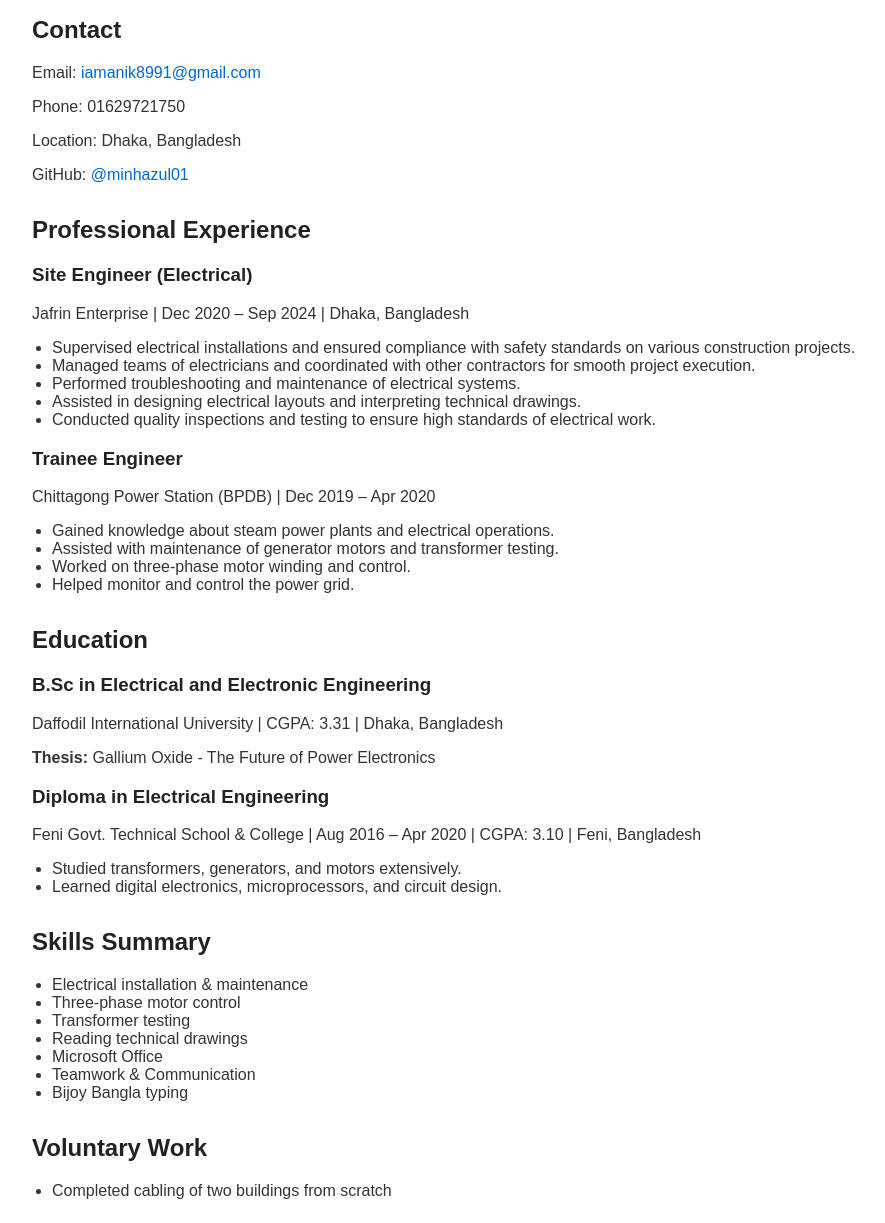
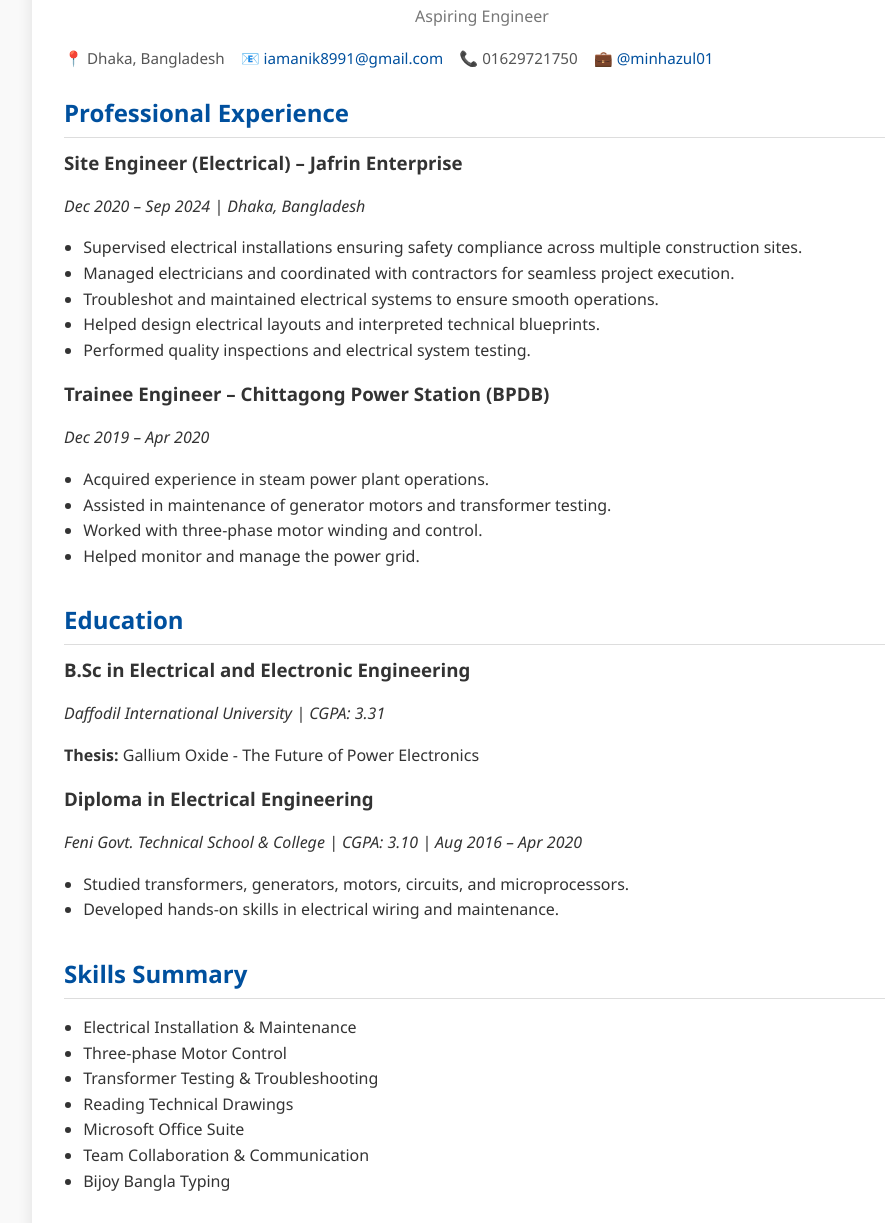
Before and after one commit to MINHAZUL4/resume, a plain HTML site: page index.html in a window 1280 px wide. Shown: the part 127-1350 px from the top of the page, without its empty margins (158-1043 px from the left). Drawn offline with Linux system fonts and the light colour scheme.

Commit message:
Update index.html

```diff
--- a/index.html
+++ b/index.html
@@ -2,127 +2,145 @@
 <html lang="en">
 <head>
   <meta charset="UTF-8" />
-  <meta name="viewport" content="width=device-width, initial-scale=1.0" />
+  <meta name="viewport" content="width=device-width, initial-scale=1.0"/>
   <title>MD MINHAZUL ISLAM | Resume</title>
   <style>
+    * {
+      box-sizing: border-box;
+    }
     body {
-      font-family: Arial, sans-serif;
       margin: 0;
-      padding: 0 1rem;
-      background: #f4f4f4;
+      font-family: 'Segoe UI', Tahoma, Geneva, Verdana, sans-serif;
+      background: #f9f9f9;
       color: #333;
+      line-height: 1.6;
     }
     .container {
       max-width: 900px;
-      margin: auto;
+      margin: 2rem auto;
       background: #fff;
       padding: 2rem;
-      box-shadow: 0 0 10px rgba(0,0,0,0.1);
-      border-radius: 10px;
+      border-radius: 8px;
+      box-shadow: 0 5px 15px rgba(0,0,0,0.1);
     }
-    h1, h2, h3 {
-      color: #222;
+    header {
+      text-align: center;
+      margin-bottom: 1.5rem;
     }
-    h1 {
-      margin-bottom: 0;
+    header h1 {
+      margin: 0;
+      font-size: 2rem;
     }
-    .subtitle {
-      font-size: 1.1rem;
-      margin-top: 0;
+    header p {
       color: #777;
     }
-    .section {
-      margin-top: 2rem;
+    section {
+      margin-bottom: 2rem;
     }
-    .contact a {
-      display: inline-block;
-      margin-right: 1rem;
-      color: #0066cc;
+    h2 {
+      color: #00509e;
+      margin-bottom: 0.5rem;
+      border-bottom: 1px solid #ddd;
+      padding-bottom: 0.3rem;
+    }
+    h3 {
+      margin: 0.6rem 0 0.2rem;
+      color: #333;
+    }
+    ul {
+      padding-left: 1.2rem;
+    }
+    .info-line {
+      display: flex;
+      flex-wrap: wrap;
+      gap: 1rem;
+      font-size: 0.95rem;
+      color: #555;
+    }
+    a {
+      color: #00509e;
       text-decoration: none;
     }
-    ul {
-      padding-left: 20px;
-    }
-    .skill-list, .edu-list {
-      list-style-type: disc;
+    a:hover {
+      text-decoration: underline;
     }
     @media (max-width: 600px) {
-      body {
-        padding: 1rem;
+      .info-line {
+        flex-direction: column;
       }
     }
   </style>
 </head>
 <body>
   <div class="container">
-    <h1>MD. MINHAZUL ISLAM</h1>
-    <p class="subtitle">Aspiring Engineer</p>
+    <header>
+      <h1>MD. MINHAZUL ISLAM</h1>
+      <p>Aspiring Engineer</p>
+      <div class="info-line">
+        <span>📍 Dhaka, Bangladesh</span>
+        <span>📧 <a href="mailto:iamanik8991@gmail.com">iamanik8991@gmail.com</a></span>
+        <span>📞 01629721750</span>
+        <span>💼 <a href="https://github.com/minhazul01" target="_blank">@minhazul01</a></span>
+      </div>
+    </header>
 
-    <div class="section contact">
-      <h2>Contact</h2>
-      <p>Email: <a href="mailto:iamanik8991@gmail.com">iamanik8991@gmail.com</a></p>
-      <p>Phone: 01629721750</p>
-      <p>Location: Dhaka, Bangladesh</p>
-      <p>GitHub: <a href="https://github.com/minhazul01" target="_blank">@minhazul01</a></p>
-    </div>
-
-    <div class="section">
+    <section>
       <h2>Professional Experience</h2>
 
-      <h3>Site Engineer (Electrical)</h3>
-      <p>Jafrin Enterprise | Dec 2020 – Sep 2024 | Dhaka, Bangladesh</p>
+      <h3>Site Engineer (Electrical) – Jafrin Enterprise</h3>
+      <p><em>Dec 2020 – Sep 2024 | Dhaka, Bangladesh</em></p>
       <ul>
-        <li>Supervised electrical installations and ensured compliance with safety standards on various construction projects.</li>
-        <li>Managed teams of electricians and coordinated with other contractors for smooth project execution.</li>
-        <li>Performed troubleshooting and maintenance of electrical systems.</li>
-        <li>Assisted in designing electrical layouts and interpreting technical drawings.</li>
-        <li>Conducted quality inspections and testing to ensure high standards of electrical work.</li>
+        <li>Supervised electrical installations ensuring safety compliance across multiple construction sites.</li>
+        <li>Managed electricians and coordinated with contractors for seamless project execution.</li>
+        <li>Troubleshot and maintained electrical systems to ensure smooth operations.</li>
+        <li>Helped design electrical layouts and interpreted technical blueprints.</li>
+        <li>Performed quality inspections and electrical system testing.</li>
       </ul>
 
-      <h3>Trainee Engineer</h3>
-      <p>Chittagong Power Station (BPDB) | Dec 2019 – Apr 2020</p>
+      <h3>Trainee Engineer – Chittagong Power Station (BPDB)</h3>
+      <p><em>Dec 2019 – Apr 2020</em></p>
       <ul>
-        <li>Gained knowledge about steam power plants and electrical operations.</li>
-        <li>Assisted with maintenance of generator motors and transformer testing.</li>
-        <li>Worked on three-phase motor winding and control.</li>
-        <li>Helped monitor and control the power grid.</li>
+        <li>Acquired experience in steam power plant operations.</li>
+        <li>Assisted in maintenance of generator motors and transformer testing.</li>
+        <li>Worked with three-phase motor winding and control.</li>
+        <li>Helped monitor and manage the power grid.</li>
       </ul>
-    </div>
+    </section>
 
-    <div class="section">
+    <section>
       <h2>Education</h2>
 
       <h3>B.Sc in Electrical and Electronic Engineering</h3>
-      <p>Daffodil International University | CGPA: 3.31 | Dhaka, Bangladesh</p>
+      <p><em>Daffodil International University | CGPA: 3.31</em></p>
       <p><strong>Thesis:</strong> Gallium Oxide - The Future of Power Electronics</p>
 
       <h3>Diploma in Electrical Engineering</h3>
-      <p>Feni Govt. Technical School & College | Aug 2016 – Apr 2020 | CGPA: 3.10 | Feni, Bangladesh</p>
+      <p><em>Feni Govt. Technical School & College | CGPA: 3.10 | Aug 2016 – Apr 2020</em></p>
       <ul>
-        <li>Studied transformers, generators, and motors extensively.</li>
-        <li>Learned digital electronics, microprocessors, and circuit design.</li>
+        <li>Studied transformers, generators, motors, circuits, and microprocessors.</li>
+        <li>Developed hands-on skills in electrical wiring and maintenance.</li>
       </ul>
-    </div>
+    </section>
 
-    <div class="section">
+    <section>
       <h2>Skills Summary</h2>
-      <ul class="skill-list">
-        <li>Electrical installation & maintenance</li>
-        <li>Three-phase motor control</li>
-        <li>Transformer testing</li>
-        <li>Reading technical drawings</li>
-        <li>Microsoft Office</li>
-        <li>Teamwork & Communication</li>
-        <li>Bijoy Bangla typing</li>
+      <ul>
+        <li>Electrical Installation & Maintenance</li>
+        <li>Three-phase Motor Control</li>
+        <li>Transformer Testing & Troubleshooting</li>
+        <li>Reading Technical Drawings</li>
+        <li>Microsoft Office Suite</li>
+        <li>Team Collaboration & Communication</li>
+        <li>Bijoy Bangla Typing</li>
       </ul>
-    </div>
+    </section>
 
-    <div class="section">
+    <section>
       <h2>Voluntary Work</h2>
       <ul>
-        <li>Completed cabling of two buildings from scratch</li>
+        <li>Executed complete cabling installations for two residential buildings from scratch.</li>
       </ul>
-    </div>
+    </section>
   </div>
 </body>
 </html>
```
